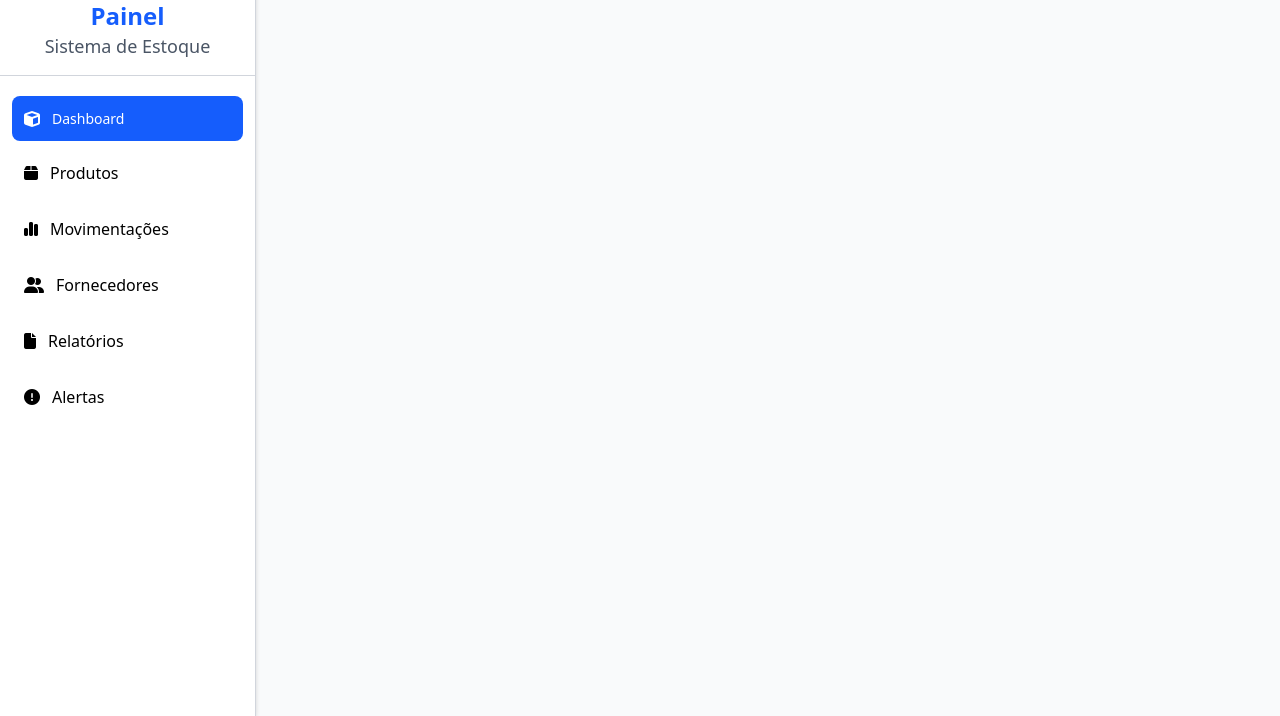
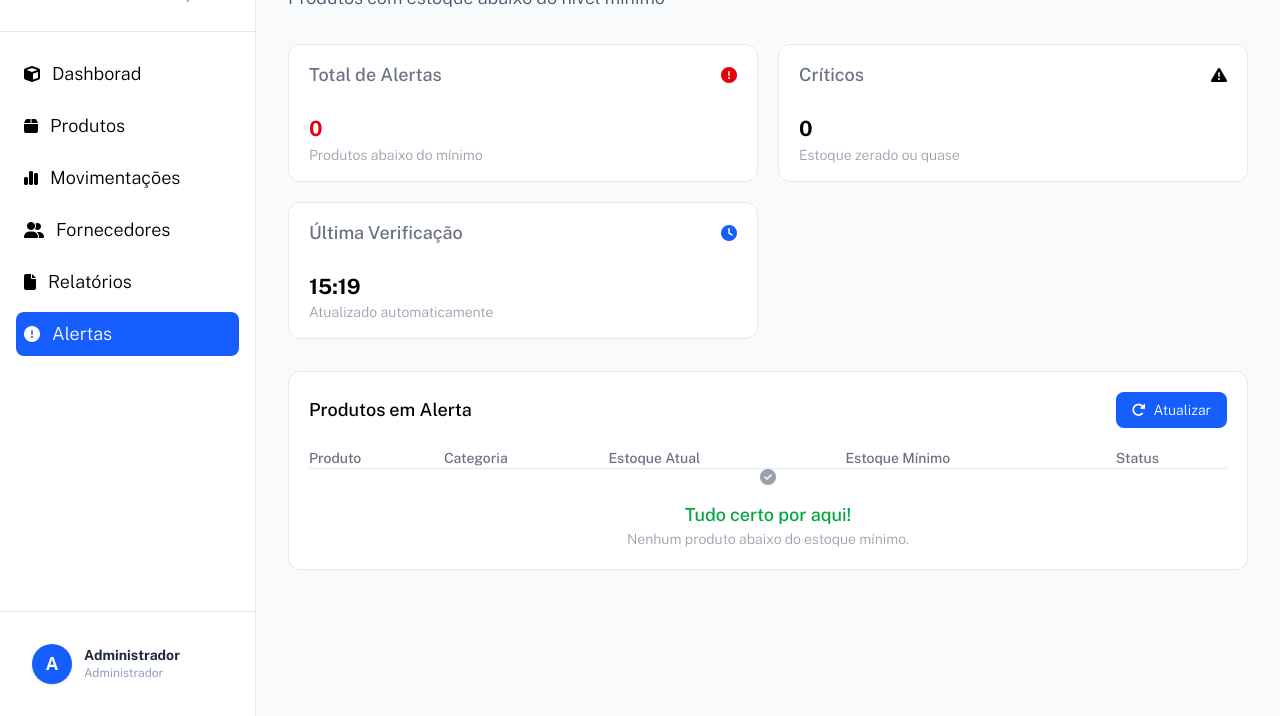
Before and after one commit to sumanbiswasdev/rt-acessorios-sistema-de-estoque, a website: page alertas.html in a window 1280 px wide. Shown: the part 84-800 px from the top of the page. Drawn offline with nearby package versions, Linux system fonts and the light colour scheme.

Commit message:
feat: implementa página de alertas de estoque

```diff
--- a/alertas.html
+++ b/alertas.html
@@ -4,155 +4,235 @@
     <meta charset="UTF-8">
     <meta name="viewport" content="width=device-width, initial-scale=1.0">
     <title>Gerente de Estoque: Sistema de Gerenciamento de Estoque</title>
-    <link rel="shortcut icon" href="/logo/logo.png" type="image/x-icon">
-    <link rel="stylesheet" href="/src/output.css">
+    <link rel="shortcut icon" href="/logo/logo_icon.png" type="image/x-icon">
+    <link rel="stylesheet" href="src/output.css">
 </head>
-<body class="font-poppins bg-gray-50">
+<body class="font-public-sans bg-gray-50">
 
-        <main>
+    <div class="flex h-screen">
 
-            <section>
-                <div class="bg-white md:w-48 lg:w-64 h-screen border-gray-300 border-r-[0.1rem] drop-shadow-sm">
-                    <div class="bg-white md:w-48 md:h-40 lg:w-64 lg:h-40 border-gray-300 border-b-[0.1rem] border-r-[0.1rem]">
-                        <div class="flex flex-col justify-center items-start mx-auto px-8 pt-6">
-                            <div class="mx-auto w-12 h-12 mb-3 p-1 bg-blue-600 rounded-full">
-                                <img class="" src="/logo/logo.png" alt="">
-                            </div>
-                            <h1 class="text-blue-600 md:text-lg lg:text-2xl font-bold mx-auto">Painel</h1>
-                            <p class="text-gray-600 text-[12px] lg:text-lg font-light mx-auto">Sistema de Estoque</p>
-                        </div>
+        <aside class="flex flex-col w-64 bg-white border-r border-gray-200">
 
+            <!-- logo / Sistema de Estoque -->
+            <div class="p-6 border-b border-gray-200">
+                <img class="w-28 mx-auto mb-2" src="/logo/logo.png" alt="logo">
+                <h1 class="text-center text-lg font-medium text-gray-400">Sistema de Estoque</h1>
+            </div>
+
+            <!-- Navegação -->
+            <nav class="flex-1 px-4 space-y-1">
+
+                <!-- Dashboard -->
+                <a href="dashboard.html">
+                    <div class="flex items-center space-x-3 cursor-pointer mt-5
+                        hover:bg-gray-200 hover:transition hover:ease-in-out hover:duration-300 rounded-lg p-2">
+                        <i class="text-black fa-solid fa-cube"></i>
+                        <p class="text-black text-lg font-light">Dashborad</p>
                     </div>
+                </a>
 
-                    <!-- Painel -->
+                <!-- Produtos -->
+                <a href="produtos.html">
+                    <div class="flex items-center space-x-3 cursor-pointer mt-2
+                        hover:bg-gray-200 hover:transition hover:ease-in-out hover:duration-300 rounded-lg p-2">
+                        <i class="text-black fa-solid fa-box"></i>
+                        <p class="text-black text-lg font-light">Produtos</p>
+                    </div>
+                </a>
 
-                <div class="md:px-3 md:pt-5">
-                    <div class="flex flex-col gap-3">
-                        <a href="">
-                            <div class="rounded-lg hover:bg-blue-700 hover:transition-all hover:duration-300
-                            hover:ease-in-out bg-blue-600 p-3 w-full flex items-center cursor-pointer gap-3">
+                <!-- Movimentações -->
+                <a href="movimentacaos.html">
+                    <div class="flex items-center space-x-3 cursor-pointer mt-2
+                        hover:bg-gray-200 hover:transition hover:ease-in-out hover:duration-300 rounded-lg p-2">
+                        <i class="text-black fa-solid fa-chart-simple"></i>
+                        <p class="text-black text-lg font-light">Movimentações</p>
+                    </div>
+                </a>
 
-                            <i class="text-white text-[16px] font-light fa-solid fa-cube"></i>
-                            <P class="text-white text-[14px] font-light">Dashboard</P>
+                <!-- Fornecedores -->
+                <a href="fornecedores.html">
+                    <div class="mt-2 flex items-center space-x-3 cursor-pointer
+                        hover:bg-gray-200 hover:transition hover:ease-in-out hover:duration-300 rounded-lg p-2">
+                        <i class="text-black fa-solid fa-user-group"></i>
+                        <p class="text-black text-lg font-light">Fornecedores</p>
+                    </div>
+                </a>
 
-                        </div>
-                        </a>
+                <!-- Relatórios -->
+                <a href="relatorios.html">
+                    <div class="mt-2 flex items-center space-x-3 cursor-pointer
+                        hover:bg-gray-200 hover:transition hover:ease-in-out hover:duration-300 rounded-lg p-2">
+                        <i class="text-black fa-solid fa-file"></i>
+                        <p class="text-black text-lg font-light">Relatórios</p>
+                    </div>
+                </a>
 
+                <!-- Alertas — ativo -->
+                <a href="alertas.html">
+                    <div class="mt-2 flex items-center space-x-3 cursor-pointer
+                        bg-blue-600 hover:bg-blue-700 hover:transition hover:ease-in-out hover:duration-300 rounded-lg p-2">
+                        <i class="text-white fa-solid fa-circle-exclamation"></i>
+                        <p class="text-white text-lg font-light">Alertas</p>
+                    </div>
+                </a>
+
+            </nav>
+
+            <!-- Usuário -->
+            <div class="border-t p-4 border-gray-200 flex items-center">
+                <div class="flex items-center gap-3 p-4 hover:bg-gray-200 w-full rounded-lg hover:transition-all hover:duration-300 hover:ease-in-out cursor-pointer">
+                    <div class="w-10 h-10 bg-blue-600 rounded-full flex items-center justify-center text-white font-bold text-lg shadow-sm">
+                        <p>A</p>
+                    </div>
+                    <div class="flex flex-col">
+                        <span class="text-sm font-bold text-slate-800 leading-tight">Administrador</span>
+                        <span class="text-xs text-slate-400">Administrador</span>
+                    </div>
+                </div>
+            </div>
+
+        </aside>
+
+        <main class="flex-1 p-8 overflow-y-auto">
+
+            <!-- Cabeçalho -->
+            <header class="mb-8">
+                <h2 class="text-3xl font-bold">Alertas</h2>
+                <p class="text-slate-600 text-lg font-light">Produtos com estoque abaixo do nível mínimo</p>
+            </header>
+
+            <!-- Cards de resumo -->
+            <div class="grid w-full tablet:grid-cols-2 laptop:grid-cols-3 desktop:grid-cols-3 gap-5 mb-8">
+
+                <!-- Total de Alertas -->
+                <div class="bg-white px-5 py-4 rounded-xl border-[0.1rem] border-gray-200">
+                    <div class="flex justify-between items-center">
+                        <p class="text-lg text-gray-500 font-medium">Total de Alertas</p>
+                        <i class="text-red-600 fa-solid fa-circle-exclamation"></i>
+                    </div>
+                    <div class="mt-1">
+                        <p class="text-[21px] font-bold pt-5 text-red-600" id="totalAlertas">0</p>
+                        <p class="text-sm text-gray-400 font-light">Produtos abaixo do mínimo</p>
                     </div>
                 </div>
 
-                    <!-- Produtos -->
-
-                <div class="md:px-3 md:pt-2">
-                    <div class="flex flex-col gap-3">
-                        <a href="#">
-                            <div class="rounded-lg hover:transition-all hover:duration-300
-                            hover:ease-in-out hover:bg-gray-100 p-3 w-full flex items-center cursor-pointer gap-3">
-
-                            <i class="text-black text-[16px] font-light fa-solid fa-box"></i>
-                            <P class="text-black text-[14px] lg:text-[16px] font-light">Produtos</P>
-
-                        </div>
-                        </a>
-
+                <!-- Críticos -->
+                <div class="bg-white px-5 py-4 rounded-xl border-[0.1rem] border-gray-200">
+                    <div class="flex justify-between items-center">
+                        <p class="text-lg text-gray-500 font-medium">Críticos</p>
+                        <i class="text-orange-500 fa-solid fa-triangle-exclamation"></i>
+                    </div>
+                    <div class="mt-1">
+                        <p class="text-[21px] font-bold pt-5 text-orange-500" id="totalCriticos">0</p>
+                        <p class="text-sm text-gray-400 font-light">Estoque zerado ou quase</p>
                     </div>
                 </div>
 
-                    <!-- Movimentações -->
-
-                <div class="md:px-3 md:pt-2">
-                    <div class="flex flex-col gap-3">
-                        <a href="#">
-                            <div class="rounded-lg hover:transition-all hover:duration-300
-                            hover:ease-in-out hover:bg-gray-100 p-3 w-full flex items-center cursor-pointer gap-3">
-
-                            <i class="text-black text-[16px] font-light fa-solid fa-chart-simple"></i>
-                            <P class="text-black text-[14px] lg:text-[16px] font-light">Movimentações</P>
-
-                        </div>
-                        </a>
-
+                <!-- Última Verificação -->
+                <div class="bg-white px-5 py-4 rounded-xl border-[0.1rem] border-gray-200">
+                    <div class="flex justify-between items-center">
+                        <p class="text-lg text-gray-500 font-medium">Última Verificação</p>
+                        <i class="text-blue-600 fa-solid fa-clock"></i>
+                    </div>
+                    <div class="mt-1">
+                        <p class="text-[21px] font-bold pt-5" id="ultimaVerificacao">--</p>
+                        <p class="text-sm text-gray-400 font-light">Atualizado automaticamente</p>
                     </div>
                 </div>
 
-                    <!-- Fornecedores -->
+            </div>
 
-                <div class="md:px-3 md:pt-2">
-                    <div class="flex flex-col gap-3">
-                        <a href="#">
-                            <div class="rounded-lg hover:transition-all hover:duration-300
-                            hover:ease-in-out hover:bg-gray-100 p-3 w-full flex items-center cursor-pointer gap-3">
+            <!-- Tabela de alertas -->
+            <div class="bg-white rounded-xl border-[0.1rem] border-gray-200 p-5">
 
-                            <i class="text-black text-[16px] font-light fa-solid fa-user-group"></i>
-                            <P class="text-black text-[14px] lg:text-[16px] font-light">Fornecedores</P>
-
-                        </div>
-                        </a>
-
-                    </div>
+                <div class="flex justify-between items-center mb-5">
+                    <p class="text-lg font-medium">Produtos em Alerta</p>
+                    <button onclick="verificarAlertas()"
+                        class="bg-blue-600 hover:bg-blue-700 hover:transition hover:ease-in-out hover:duration-300
+                        text-white text-sm font-light px-4 py-2 rounded-lg cursor-pointer">
+                        <i class="fa-solid fa-rotate-right mr-2"></i>Atualizar
+                    </button>
                 </div>
 
-                    <!-- Relatórios -->
-
-                <div class="md:px-3 md:pt-2">
-                    <div class="flex flex-col gap-3">
-                        <a href="#">
-                            <div class="rounded-lg hover:transition-all hover:duration-300
-                            hover:ease-in-out hover:bg-gray-100 p-3 w-full flex items-center cursor-pointer gap-3">
-
-                            <i class="text-black text-[16px] font-light fa-solid fa-file"></i>
-                            <P class="text-black text-[14px] lg:text-[16px] font-light">Relatórios</P>
-
-                        </div>
-                        </a>
-
-                    </div>
+                <div class="overflow-x-auto">
+                    <table class="w-full text-sm text-left">
+                        <thead>
+                            <tr class="border-b border-gray-200">
+                                <th class="pb-3 text-gray-500 font-medium">Produto</th>
+                                <th class="pb-3 text-gray-500 font-medium">Categoria</th>
+                                <th class="pb-3 text-gray-500 font-medium">Estoque Atual</th>
+                                <th class="pb-3 text-gray-500 font-medium">Estoque Mínimo</th>
+                                <th class="pb-3 text-gray-500 font-medium">Status</th>
+                            </tr>
+                        </thead>
+                        <tbody id="tabelaAlertas">
+                            <!-- Preenchido pelo JS -->
+                        </tbody>
+                    </table>
                 </div>
 
-                    <!-- Alertas -->
-
-                <div class="md:px-3 md:pt-2">
-                    <div class="flex flex-col gap-3">
-                        <a href="#">
-                            <div class="rounded-lg hover:transition-all hover:duration-300
-                            hover:ease-in-out hover:bg-gray-100 p-3 w-full flex items-center cursor-pointer gap-3">
-
-                            <i class="text-black text-[16px] font-light fa-solid fa-circle-exclamation"></i>
-                            <P class="text-black text-[14px] lg:text-[16px] font-light">Alertas</P>
-
-                        </div>
-                        </a>
-
-                    </div>
+                <!-- Estado vazio -->
+                <div id="semAlertas" class="flex flex-col items-center justify-center py-16 text-gray-400">
+                    <i class="fa-solid fa-circle-check text-green-500 text-5xl mb-4"></i>
+                    <p class="text-lg font-medium text-green-600">Tudo certo por aqui!</p>
+                    <p class="text-sm font-light">Nenhum produto abaixo do estoque mínimo.</p>
                 </div>
 
-                 </div>
-            </section>
-
-            <!-- grid -->
-            <section>
-                <div>
-
-                    <div>
-                        <p></p>
-                    </div>
-
-                    <div>
-
-                    </div>
-                    <div>
-
-                    </div>
-
-                </div>
-
-            </section>
+            </div>
 
         </main>
+
+    </div>
 
     <script type="module" src="https://unpkg.com/ionicons@7.1.0/dist/ionicons/ionicons.esm.js"></script>
     <script nomodule src="https://unpkg.com/ionicons@7.1.0/dist/ionicons/ionicons.js"></script>
     <script src="https://kit.fontawesome.com/9898c47017.js" crossorigin="anonymous"></script>
     <script src="/script.js"></script>
+
+    <script>
+        function verificarAlertas() {
+            const produtos = JSON.parse(localStorage.getItem('produtos')) || [];
+
+            const emAlerta = produtos.filter(p => p.quantidade <= p.estoqueMinimo);
+            const criticos  = emAlerta.filter(p => p.quantidade <= 0);
+
+            // Atualiza cards
+            document.getElementById('totalAlertas').textContent = emAlerta.length;
+            document.getElementById('totalCriticos').textContent = criticos.length;
+            document.getElementById('ultimaVerificacao').textContent =
+                new Date().toLocaleTimeString('pt-BR', { hour: '2-digit', minute: '2-digit' });
+
+            const tbody = document.getElementById('tabelaAlertas');
+            const semAlertas = document.getElementById('semAlertas');
+            tbody.innerHTML = '';
+
+            if (emAlerta.length === 0) {
+                semAlertas.style.display = 'flex';
+                return;
+            }
+
+            semAlertas.style.display = 'none';
+
+            emAlerta.forEach(p => {
+                const critico = p.quantidade <= 0;
+                const badge = critico
+                    ? `<span class="bg-red-100 text-red-600 text-xs font-medium px-2 py-1 rounded-full">Crítico</span>`
+                    : `<span class="bg-orange-100 text-orange-500 text-xs font-medium px-2 py-1 rounded-full">Baixo</span>`;
+
+                tbody.innerHTML += `
+                    <tr class="border-b border-gray-100 hover:bg-gray-50">
+                        <td class="py-3 font-medium">${p.nome || p.name || '—'}</td>
+                        <td class="py-3 text-gray-500">${p.categoria || p.category || '—'}</td>
+                        <td class="py-3 ${critico ? 'text-red-600 font-bold' : 'text-orange-500 font-medium'}">${p.quantidade ?? p.quantity ?? 0}</td>
+                        <td class="py-3 text-gray-500">${p.estoqueMinimo ?? p.minStock ?? '—'}</td>
+                        <td class="py-3">${badge}</td>
+                    </tr>`;
+            });
+        }
+
+        // Roda ao carregar a página
+        verificarAlertas();
+    </script>
+
 </body>
 </html>
```
